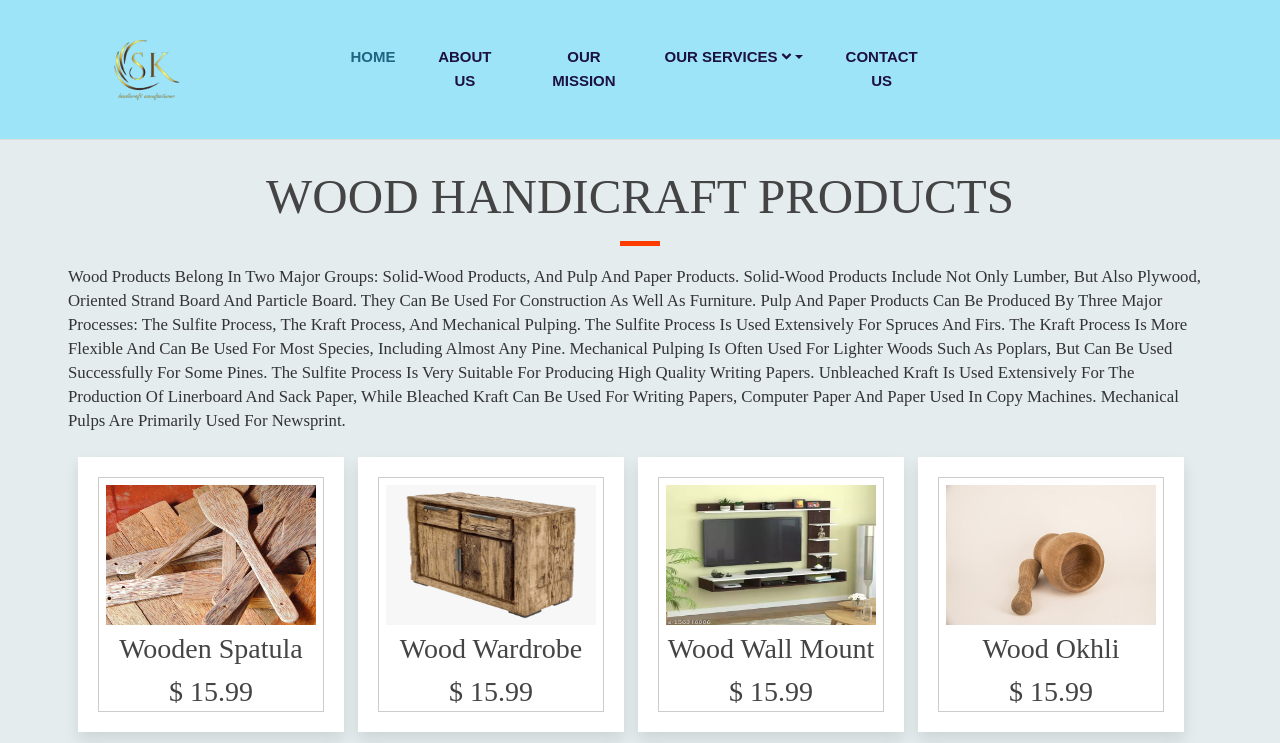
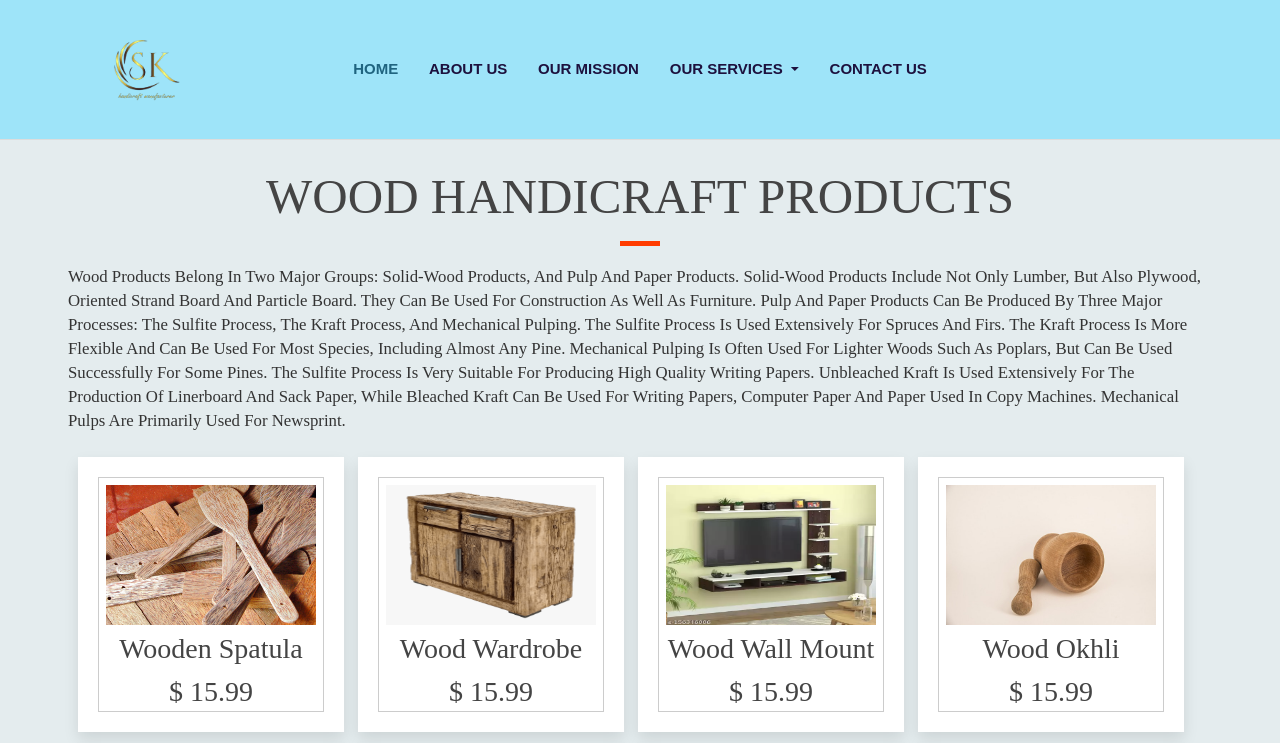
Before and after one commit to MdFarhan036/skhandicrafts.github.io, a plain HTML site: page wood.html in a window 1280 px wide. Shown: the top 743 px of the page. Drawn offline with nearby package versions, Linux system fonts and the light colour scheme.

Commit message:
Update wood.html

```diff
--- a/wood.html
+++ b/wood.html
@@ -41,7 +41,7 @@
                             <a class="nav-link" href="mission.html">Our Mission</a>
                         </li>
                         <li class="nav-item dropdown">
-                            <a class="nav-link dropdown-toggle" href="#" data-bs-toggle="dropdown" id="navbarDropdownMenuLink" role="button" aria-expanded="false">Our Services <i class="fa fa-angle-down "></i></a>
+                            <a class="nav-link dropdown-toggle" href="#" data-bs-toggle="dropdown" id="navbarDropdownMenuLink" role="button" aria-expanded="false">Our Services </a>
                             <ul>
                                 <li><a href="horn.html">Horn Products</a></li>
                                 <li><a href="wood.html">Wood Products</a></li>
```
